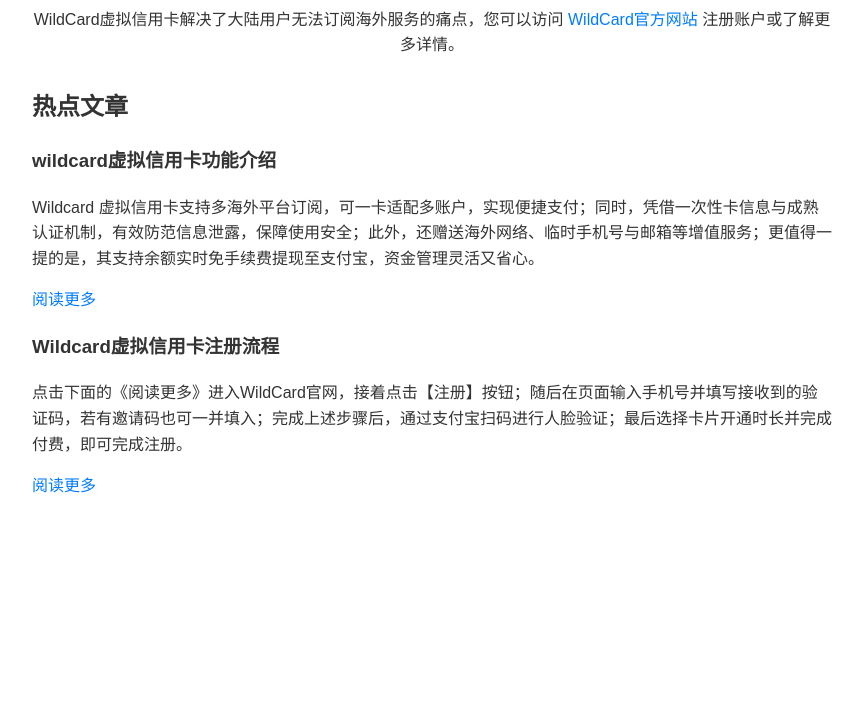
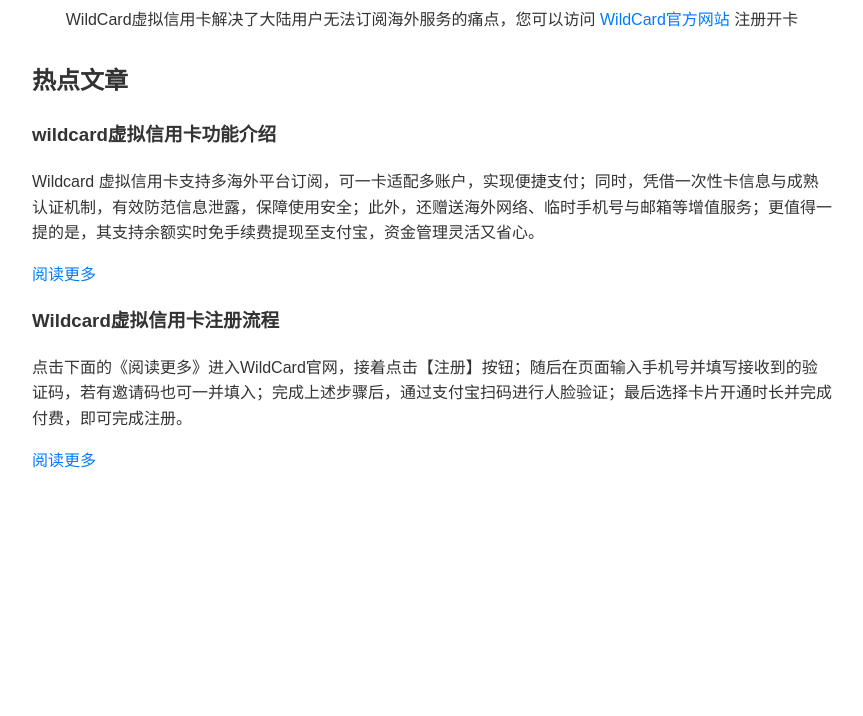
Before and after one commit to comceo/comceo.github.io, a plain HTML site: page index.html in a window 1280 px wide. Shown: the part 84-800 px from the top of the page, without its empty margins (208-1071 px from the left). Drawn offline with Linux system fonts and the light colour scheme.

Commit message:
Update index.html

```diff
--- a/index.html
+++ b/index.html
@@ -38,7 +38,7 @@
     <div class="container">
         <header>
             <h1>WildCard虚拟信用卡，轻松订阅海外线上服务</h1>
-            <p>WildCard虚拟信用卡解决了大陆用户无法订阅海外服务的痛点，您可以访问 <a href="https://bewildcard.com/i/CEO">WildCard官方网站</a> 注册账户或了解更多详情。</p>
+            <p>WildCard虚拟信用卡解决了大陆用户无法订阅海外服务的痛点，您可以访问 <a href="https://bewildcard.com/i/CEO">WildCard官方网站</a> 注册开卡</p>
         </header>
         <main>
             <h2>热点文章</h2>
```
